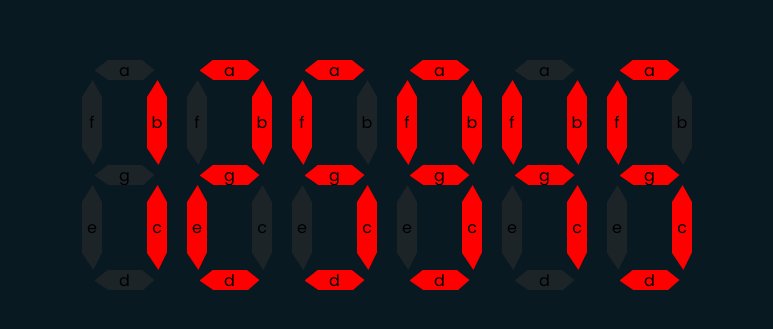
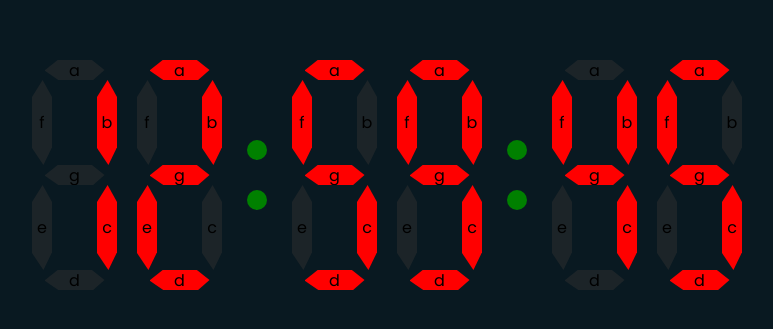
Before and after one commit to freeburma/DigitalClock_CSS_7SegmentDisplay, a website: page index.html in a window 1280 px wide. Shown: the part 225-554 px from the top of the page, without its empty margins (253-1026 px from the left). Drawn offline with Linux system fonts and the light colour scheme.

Commit message:
added dots

```diff
--- a/index.html
+++ b/index.html
@@ -47,7 +47,10 @@
         </div>
 
 
-
+        <div class="dot">
+            <span></span>
+            <span></span>
+        </div>
 
         <div class="sevenSeg">
             <div class="box"><div class="segA mn1">a</div></div>
@@ -82,7 +85,10 @@
         </div>
 
 
-
+        <div class="dot">
+            <span></span>
+            <span></span>
+        </div>
 
 
         <div class="sevenSeg">
@@ -121,6 +127,10 @@
 
 
     <script>
+
+        let dotAnimation = true;
+
+
         setInterval(() =>
         {
             let day = new Date();
@@ -136,6 +146,20 @@
             let sevSeg1 = new SevenSegment(".hr1");
             let sevSeg2 = new SevenSegment(".hr2");
 
+        // ===========================================
+
+        if (dotAnimation == true)
+        {
+            sevSeg2.dotAnimationActive();
+            // console.log(`dot ani : ${dotAnimation}`);
+            dotAnimation = !dotAnimation;
+        }
+        else
+        {
+            sevSeg2.dotAnimationInActive();
+            dotAnimation = !dotAnimation;
+
+        }// end if -> dotAnimation
 
 
         // ===========================================
--- a/sevenSegJS.js
+++ b/sevenSegJS.js
@@ -12,6 +12,8 @@ class SevenSegment
         this.segE = document.querySelector(`.segE${preFix}`);
         this.segF = document.querySelector(`.segF${preFix}`);
         this.segG = document.querySelector(`.segG${preFix}`);
+
+        this.dotAnimation = document.querySelectorAll(`.dot span`);
     }
 
 
@@ -136,5 +138,24 @@ class SevenSegment
         this.segG.style.backgroundColor = "#f00";
     }
 
+    dotAnimationActive()
+    {
+        for (let index = 0; index < this.dotAnimation.length; index++)
+        {
+            this.dotAnimation[index].style.backgroundColor = "green";
+
+        }
+    }
+
+    dotAnimationInActive()
+    {
+        for (let index = 0; index < this.dotAnimation.length; index++)
+        {
+            this.dotAnimation[index].style.backgroundColor = "rgb(133, 133, 133)";
+
+        }
+    }
+
+
 
 }// end class SevenSegment
--- a/styleSevenSeg.css
+++ b/styleSevenSeg.css
@@ -113,3 +113,24 @@ body
     /* background: rgb(3, 187, 243); */
     grid-row: span 2;
 }
+
+
+/* Center dot container */
+.dot
+{
+    display: flex;
+    justify-content: center;
+    align-items: center;
+    flex-direction: column;
+
+}
+
+/* Center dot styling with light gray color */
+.dot span
+{
+    width: 20px;
+    height: 20px;
+    background: rgb(133, 133, 133);
+    border-radius: 50%;
+    margin: 15px;
+}
```
